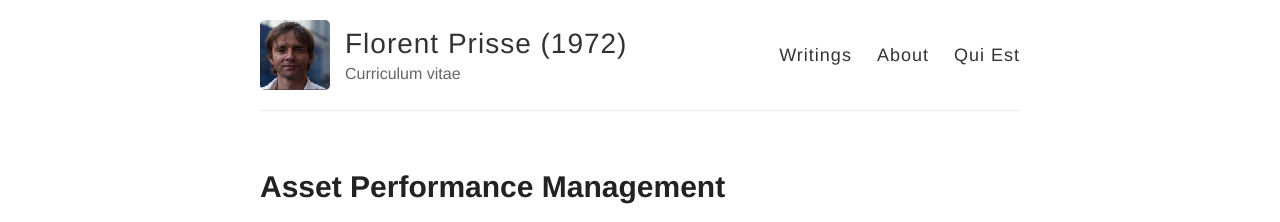
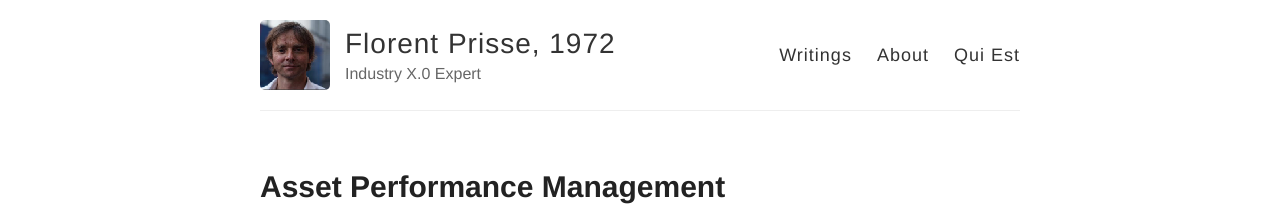
Before and after one commit to fprisse/fprisse.github.io, a Jekyll site: the page built from index.html, in a window 1280 px wide. Shown: the top 222 px of the page. Built offline with Jekyll 4.4.1, drawn with Linux system fonts in a browser that asks for light colours.

Commit message:
Update CV Header

```diff
--- a/_config.yml
+++ b/_config.yml
@@ -3,10 +3,10 @@
 #
 
 # Name of your site (displayed in the header)
-name: Florent Prisse (1972)
+name: Florent Prisse, 1972
 
 # Short bio or description (displayed in the header)
-description: Curriculum vitae
+description: Industry X.0 Expert
 
 # URL of your avatar or profile pic (you could use your GitHub profile pic)
 avatar: "/images/florent.png"
```
